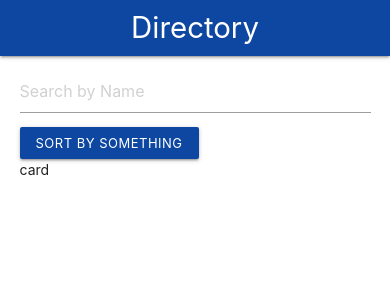
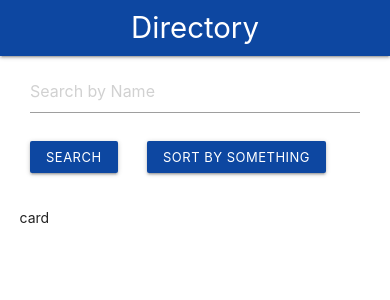
Before and after one commit to sossw1/Directory, a React (Create React App) app: page / in a window 390 px wide. Shown: the top 300 px of the page. Built offline with nearby package versions, Linux system fonts and the light colour scheme.

Commit message:
Handle form, responsiveness

```diff
--- a/src/App.js
+++ b/src/App.js
@@ -4,7 +4,6 @@ import React, { Component } from 'react';
 import NavBar from './components/NavBar';
 import SearchBar from './components/SearchBar';
 import SearchResults from './components/SearchResults';
-import Sort from './components/Sort';
 // Materialize
 import M from 'materialize-css';
 // API
@@ -12,6 +11,22 @@ import API from './utils/API';
 
 class App extends Component {
   state = {
+    search: ""
+  }
+
+  handleInputChange = event => {
+    const { value } = event.target;
+    this.setState({
+      search: value
+    })
+  }
+
+  handleFormSubmit = event => {
+    event.preventDefault();
+    console.log('test');
+  };
+
+  searchEmployees = query => {
 
   }
 
@@ -23,8 +38,7 @@ class App extends Component {
     return (
       <>
         <NavBar />
-        <SearchBar />
-        <Sort />
+        <SearchBar value={this.state.search} handleInputChange={this.handleInputChange} handleFormSubmit={this.handleFormSubmit} />
         <SearchResults />
       </>
     );
--- a/src/components/SearchBar.js
+++ b/src/components/SearchBar.js
@@ -1,13 +1,35 @@
 import React from 'react';
+import Sort from '../components/Sort';
 
-function SearchBar() {
+function SearchBar(props) {
   return (
     <div className='container'>
       <form>
-        <div className='input-field'>
-          <input id='search' type='search' placeholder='Search by Name' />
-          <label className='label-icon'></label>
-          <i className='material-icons'>close</i>
+        <div className='row'>
+          <div className='col s12 m5'>
+            <div className='input-field'>
+              <input
+                id='search'
+                type='search'
+                placeholder='Search by Name'
+                value={props.value}
+                onChange={props.handleInputChange}
+              />
+            </div>
+          </div>
+          <div className='col s2'>
+            <div className='input-field'>
+              <button
+                onClick={props.handleFormSubmit}
+                className='btn-small waves-effect waves-lighten blue darken-4'>
+                Search
+              </button>
+            </div>
+          </div>
+          <div className='col s2 hide-on-med-and-up'></div>
+          <div className='col s8 m5'>
+            <Sort />
+          </div>
         </div>
       </form>
     </div>
--- a/src/components/Sort.js
+++ b/src/components/Sort.js
@@ -2,7 +2,7 @@ import React from 'react';
 
 function Sort() {
   return (
-    <div className='container'>
+    <div className='input-field'>
       <button className='btn-small waves-effect waves-lighten blue darken-4'>Sort by Something</button>
     </div>
   );
```
